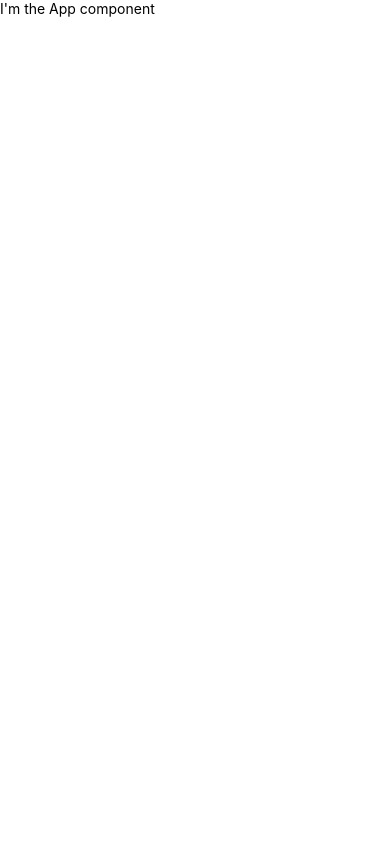
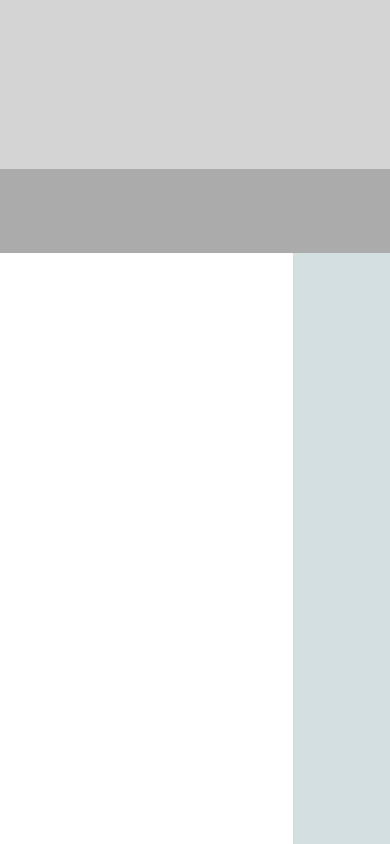
Before and after one commit to MatthieuNadeau96/calculatorApp, a React Native app: screen / in a window 390 px wide. Built offline with nearby package versions, Linux system fonts and the light colour scheme.

Commit message:
created the UI structure of the App

```diff
--- a/App.js
+++ b/App.js
@@ -9,7 +9,12 @@ export default class App extends Component {
   render() {
     return (
       <View style={styles.container}>
-        <Text>I'm the App component</Text>
+        <View style={styles.calculationDisplay}></View>
+        <View style={styles.answerDisplay}></View>
+        <View style={styles.keypad}>
+          <View style={styles.digitKeys}></View>
+          <View style={styles.operationKeys}></View>
+        </View>
       </View>
     )
   }
@@ -19,4 +24,24 @@ const styles = StyleSheet.create({
   container: {
     flex: 1,
   },
+  calculationDisplay: {
+    flex: 2,
+    backgroundColor: '#d4d4d4',
+  },
+  answerDisplay: {
+    flex: 1,
+    backgroundColor: '#ababab',
+  },
+  keypad: {
+    flex: 7,
+    flexDirection: 'row',
+  },
+  digitKeys: {
+    flex: 3,
+    backgroundColor: 'white',
+  },
+  operationKeys: {
+    flex: 1,
+    backgroundColor: '#d3e0df',
+  },
 })
```
